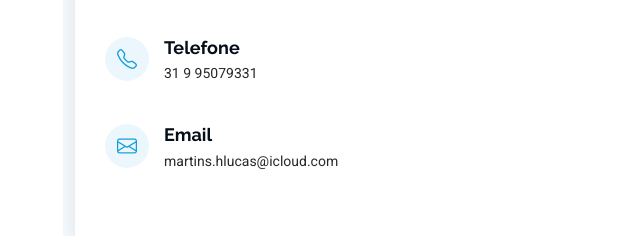
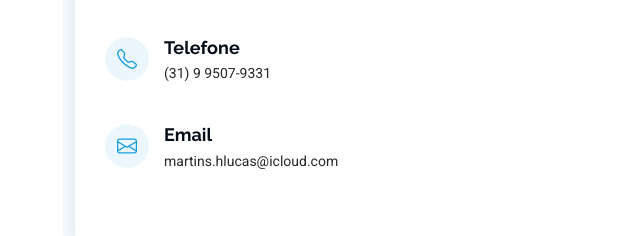
Before and after one commit to LucaOMart/Portifolio, a plain HTML site: page index.html in a window 1280 px wide. Shown: the part 3106-3342 px from the top of the page, 237-877 px from the left. Drawn offline with Linux system fonts and the light colour scheme.

Commit message:
modificado o telefone na area contato

```diff
--- a/index.html
+++ b/index.html
@@ -731,7 +731,7 @@
                 <i class="bi bi-telephone flex-shrink-0"></i>
                 <div>
                   <h3>Telefone</h3>
-                  <p>31 9 95079331</p>
+                  <p>(31) 9 9507-9331</p>
                 </div>
               </div><!-- End Info Item -->
 
```
